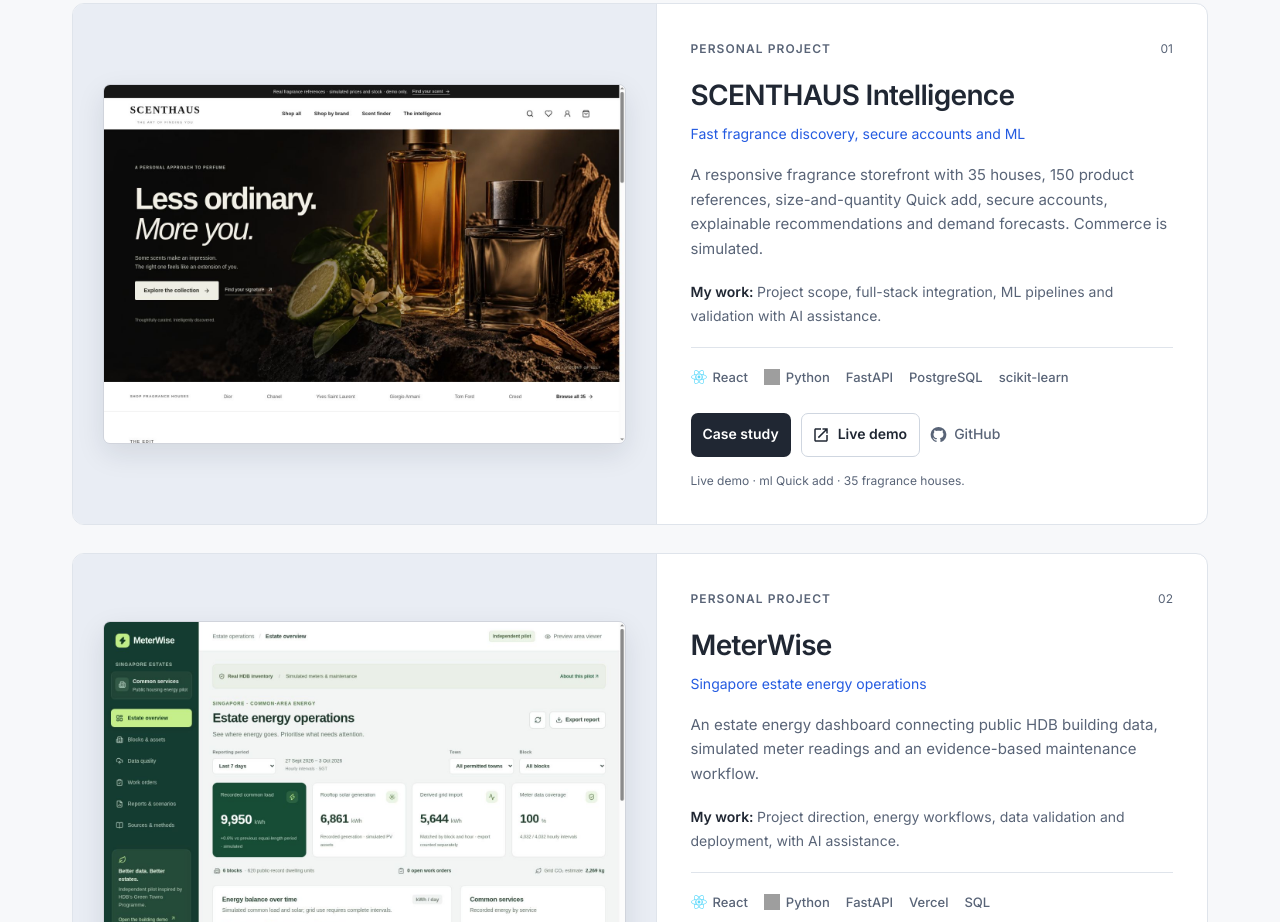
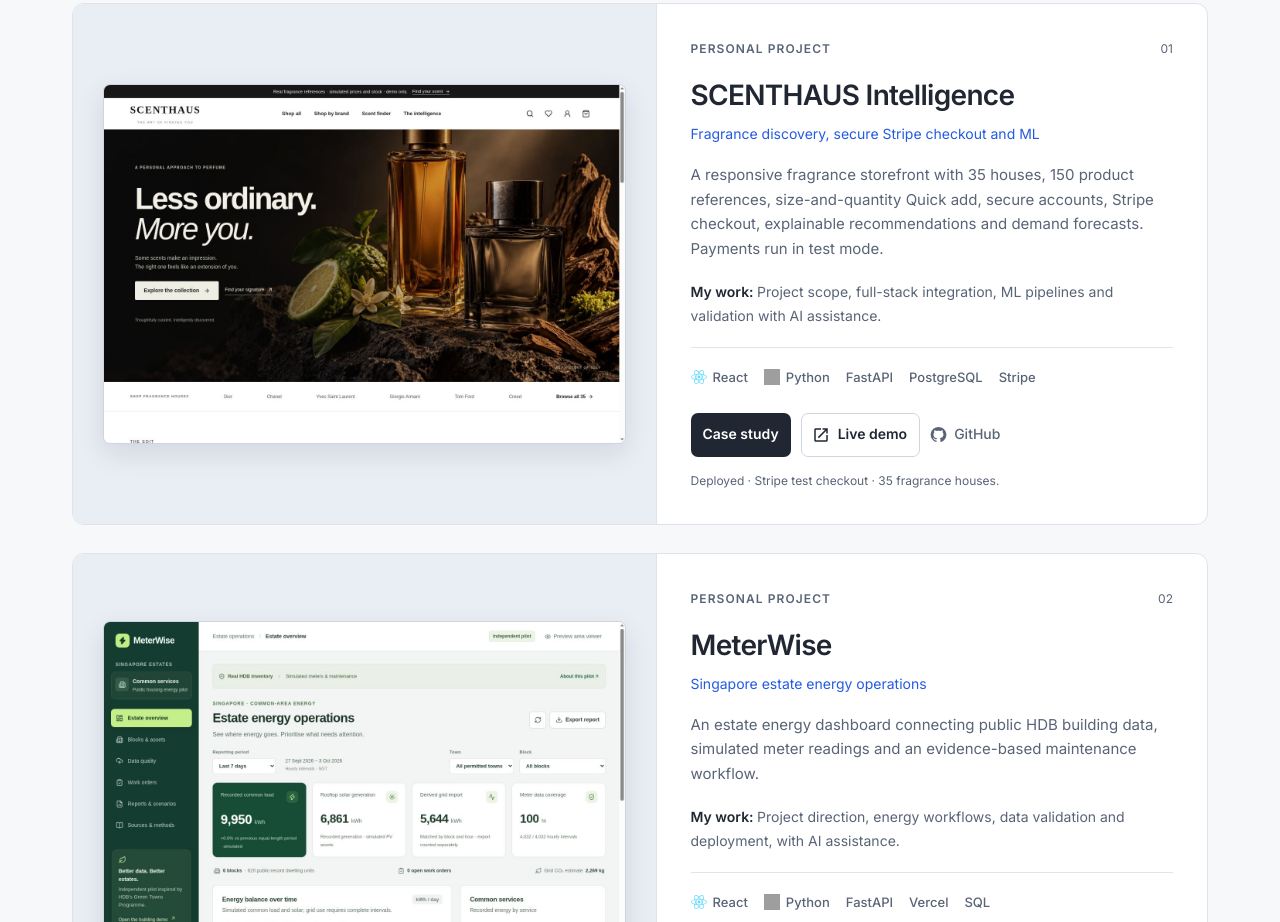
Before and after one commit to TeddyQyuon/TeddyQyuonPortfolio, a React (Vite) app: page / in a window 1280 px wide. Shown: the part 1160-2082 px from the top of the page. Built offline with nearby package versions, Linux system fonts and the light colour scheme; grey boxes are pictures that could not be loaded.

Commit message:
feat: showcase verified SCENTHAUS Stripe checkout

```diff
--- a/src/data/projects.js
+++ b/src/data/projects.js
@@ -19,6 +19,8 @@
 import scenthausOverview from '../assets/images/projects/scenthaus/admin-overview.png';
 import scenthausStorefront from '../assets/images/projects/scenthaus/storefront-verified.jpg';
 import scenthausQuickAdd from '../assets/images/projects/scenthaus/quick-add-verified.jpg';
+import scenthausCheckout from '../assets/images/projects/scenthaus/checkout-verified.jpg';
+import scenthausPayment from '../assets/images/projects/scenthaus/payment-confirmed.jpg';
 
 const projectData = [
   {
@@ -26,24 +28,24 @@
     projectGroup: 'personal',
     displayOrder: 1,
     displayName: 'SCENTHAUS Intelligence',
-    cardSubtitle: 'Fast fragrance discovery, secure accounts and ML',
-    cardSummary: 'A responsive fragrance storefront with 35 houses, 150 product references, size-and-quantity Quick add, secure accounts, explainable recommendations and demand forecasts. Commerce is simulated.',
+    cardSubtitle: 'Fragrance discovery, secure Stripe checkout and ML',
+    cardSummary: 'A responsive fragrance storefront with 35 houses, 150 product references, size-and-quantity Quick add, secure accounts, Stripe checkout, explainable recommendations and demand forecasts. Payments run in test mode.',
     cardContribution: 'Project scope, full-stack integration, ML pipelines and validation with AI assistance.',
-    cardTechnologies: ['React', 'Python', 'FastAPI', 'PostgreSQL', 'scikit-learn'],
-    cardNote: 'Live demo · ml Quick add · 35 fragrance houses.',
+    cardTechnologies: ['React', 'Python', 'FastAPI', 'PostgreSQL', 'Stripe'],
+    cardNote: 'Deployed · Stripe test checkout · 35 fragrance houses.',
     slug: 'scenthaus-intelligence',
     name: 'SCENTHAUS Intelligence — Fragrance Shop and ML Pipeline',
     category: 'Full-Stack',
     type: 'Personal ML portfolio project',
     role: 'AI-assisted personal project',
-    summary: 'A React/Vite and Python FastAPI fragrance shop backed by PostgreSQL. The public catalogue renders independently of account initialization, with a mobile-friendly storefront, searchable 35-house directory, ml-and-quantity Quick add, persistent wishlist and bag, account security, recommendations, forecasts and a protected admin dashboard.',
+    summary: 'A React/Vite and Python FastAPI fragrance shop backed by PostgreSQL. The public catalogue renders independently of account initialization, with a mobile-friendly storefront, searchable 35-house directory, ml-and-quantity Quick add, persistent wishlist and bag, server-priced Stripe checkout, signed payment confirmations, account security, recommendations, forecasts and a protected admin dashboard.',
     problem: 'A new fragrance shop needs a way to help customers discover suitable scents and plan inventory before it has real order history.',
-    solution: 'A simulated-commerce pipeline compares content, collaborative, basket and quiz-based recommendations with seasonal-naive, LightGBM, LSTM and N-BEATS SKU forecasts. The deployment uses Vercel Services for the React/Vite storefront and FastAPI service with separate Neon PostgreSQL databases.',
-    dataset: '2,000 simulated users, 78 weeks of history, 150 fragrance product references across 35 brands and 297 size variants. Orders, browsing activity and demand are simulated; product authenticity and availability are not verified. No real customer history or commercial uplift is claimed.',
+    solution: 'An ML pipeline built on simulated historical behaviour compares content, collaborative, basket and quiz-based recommendations with seasonal-naive, LightGBM, LSTM and N-BEATS SKU forecasts. Secure checkout extends the existing FastAPI architecture: database prices in SGD cents, atomic inventory reservations, stable payment idempotency and signature-verified Stripe webhooks. Vercel Services hosts the React/Vite storefront and API with separate Neon PostgreSQL databases.',
+    dataset: '2,000 simulated users, 78 weeks of history, 150 fragrance product references across 35 brands and 297 size variants. Historical orders, browsing activity and demand are simulated; new checkout orders use Stripe test payments; product authenticity and availability are not verified. No real customer history or commercial uplift is claimed.',
     dataPreparation: 'Training gates check nulls, duplicate order lines, invalid prices/quantities and outliers. Evaluation uses temporal cutoffs, excludes previously bought scents, and keeps an untouched forecasting holdout.',
     models: 'Popularity, item-item CF, hybrid and two-tower recommender variants; BM25/dense/hybrid search on 60 unreviewed draft labels; seasonal-naive, LightGBM, LSTM and N-BEATS forecasts evaluated across three origins.',
-    results: 'Historical simulated-data evaluation reports item-item CF NDCG@10 of 0.13731, full two-tower 0.13405 and popularity 0.10609; the BPR variant scores 0.14087. LSTM SKU WAPE averages 86.70% and MASE 0.795 across three seeds and three test origins. Hybrid search MRR@10 is 0.95278 on 60 rule-generated labels with none human-reviewed. Scores vary with each trained deployment. The 7 October 2026 Quick add and account-security release passed 84 Python tests on native PostgreSQL after full model training, six native Chromium journeys, Ruff and the production frontend build. Six staged hosted browser checks passed, including trusted session metadata and remote logout; Quick add and 2FA passed again on the public site. Tests cover concurrent bag additions, single-use recovery codes, session revocation, password changes and exports without secrets. The packaged API also passed isolated runtime-only checks without training libraries. Hosted verification used customer and guest flows; privileged admin and maintenance checks used the isolated native runtime. Results measure pipelines on simulated data, not real-market performance.',
-    technologies: ['React', 'Vite', 'JavaScript', 'Tailwind CSS', 'Python', 'FastAPI', 'PostgreSQL', 'SQLAlchemy', 'scikit-learn', 'LightGBM', 'MLflow', 'Vercel', 'pytest'],
+    results: 'Historical simulated-data evaluation reports item-item CF NDCG@10 of 0.13731, full two-tower 0.13405 and popularity 0.10609; the BPR variant scores 0.14087. LSTM SKU WAPE averages 86.70% and MASE 0.795 across three seeds and three test origins. Hybrid search MRR@10 is 0.95278 on 60 rule-generated labels with none human-reviewed. Scores vary with each trained deployment. The checkout release passed 119 backend tests, 15 frontend unit tests and 12 browser journeys, including desktop and mobile checkout. A real Stripe sandbox payment on the deployed site confirmed a single numbered order for S$193.01; refreshing and three genuine-event webhook replays preserved it. Tests cover client price manipulation, duplicate requests, concurrent signed confirmations, declined/async payments, cancellation, stock recovery, refunds, ownership and CSRF. The storefront preserves authenticator 2FA, recovery codes, session revocation and data exports without authentication secrets. Results measure pipelines on simulated data, not real-market performance.',
+    technologies: ['React', 'Vite', 'JavaScript', 'Tailwind CSS', 'Python', 'FastAPI', 'PostgreSQL', 'SQLAlchemy', 'scikit-learn', 'LightGBM', 'MLflow', 'Vercel', 'pytest', 'Stripe'],
     features: [
       'Public home and catalogue render without waiting for account, bag or optional recommendation requests',
       'Mobile-friendly navigation, searchable directory of 35 fragrance houses and direct brand filters',
@@ -52,7 +54,10 @@
       'Authenticator-based two-factor authentication, recovery codes, password changes and device-session controls',
       'Session login and last-active times, device/browser, IP and approximate location; revoke one or all other sessions',
       'Security event history and personal data export without authentication secrets',
-      'Quiz profiles, persistent wishlist/cart and demo checkout',
+      'Premium contact/delivery checkout and Stripe-hosted card/eligible payment methods in test mode',
+      'Server-owned SGD pricing, immutable numbered orders and webhook-only payment confirmation',
+      'Idempotent sessions, stock reservations, declined-payment retries, cancellation and refunds',
+      'Quiz profiles and persistent wishlist/cart',
       'Content, collaborative and basket recommendations with explanations',
       'Budget, size, season and stock filters; diversity and substitutes',
       'SKU/brand/category forecasts with P10–P90 uncertainty bands',
@@ -65,20 +70,29 @@
       'React + Vite storefront and admin interface',
       'FastAPI session authentication, enforced second factors, CSRF and role-protected REST API',
       'PostgreSQL customer state, revocable sessions, encrypted authenticator secrets, hashed recovery codes and atomic bag updates',
+      'Stripe-hosted Checkout; signature-verified webhooks update existing orders exactly once',
       'Security events retained for 90 days independently of personalization consent',
       'Precomputed recommendation/forecast artifacts; separate batch training and MLflow tracking',
       'Vercel Services storefront/API with separate Preview and Production Neon databases',
     ],
     challenges: 'Avoiding temporal leakage, handling sparse/new SKUs, preserving stock and checkout consistency, separating heavy training from the serving runtime, and removing account initialization from the public rendering path while retaining consented event tracking.',
-    learnings: 'How recommendation evaluation, forecast uncertainty, inventory planning, accessible shopping flows and account security fit into a complete application, while reporting simulation limits honestly.',
+    learnings: 'How recommendation evaluation, forecast uncertainty, inventory planning, accessible shopping flows, secure payment boundaries and account security fit into a complete application, while reporting simulation limits honestly.',
     screenshots: [{
       src: scenthausStorefront,
       alt: 'SCENTHAUS updated fragrance storefront with compact navigation and a searchable product catalogue.',
-      caption: 'Updated storefront captured during hosted verification. The hero artwork uses a WebP file approximately 92% smaller than the original. Prices, stock and commerce are simulated.',
+      caption: 'Updated storefront captured during hosted verification. The hero artwork uses a WebP file approximately 92% smaller than the original. Prices and stock remain seeded portfolio data; Stripe checkout runs in test mode.',
     }, {
       src: scenthausQuickAdd,
       alt: 'SCENTHAUS Quick add dialog with ml size selection, quantity controls and a precise bag total.',
       caption: 'Live Quick add flow: choose a bottle size and quantity, review the exact total and add to the persistent bag.',
+    }, {
+      src: scenthausCheckout,
+      alt: 'SCENTHAUS Singapore checkout with contact and delivery fields beside the server-priced SGD order summary.',
+      caption: 'Deployed checkout: the selected 100 ml bottle, S$193.01 total and complimentary Singapore delivery match the amount sent to Stripe. Test mode only.',
+    }, {
+      src: scenthausPayment,
+      alt: 'SCENTHAUS successful Stripe test payment confirmation for order SCENT-2026-000002.',
+      caption: 'Actual hosted Stripe sandbox payment confirmed by the deployed signed webhook. Refreshing and three event replays kept the same order. No real charge or dispatch.',
     }, {
       src: scenthausOverview,
       alt: 'SCENTHAUS protected admin dashboard showing sales, forecast intervals and inventory indicators on simulated data.',
@@ -87,7 +101,7 @@
     repositoryUrl: 'https://github.com/TeddyQyuon/scenthaus-intelligence/tree/complete-phases-real-catalog',
     demoUrl: 'https://scenthaus-intelligence.vercel.app/',
     demoLabel: 'Live demo',
-    demoAccessNote: 'The live demo includes 35 fragrance houses, 150 product references and Quick add. Create an account to try authenticator 2FA, recovery codes and session controls. Locations are approximate; older sessions may have no recorded metadata. Prices, stock and orders are simulated; checkout takes no payment and there is no fulfilment.',
+    demoAccessNote: 'The live demo includes 35 fragrance houses, 150 product references and Quick add. Create an account to try authenticator 2FA, recovery codes and session controls. Locations are approximate; older sessions may have no recorded metadata. Prices and stock are seeded portfolio data. Checkout uses Stripe test payments: no real charge or dispatch. Supplier authenticity, live inventory, tax/shipping policies and fulfilment require merchant review before launch.',
     reportUrl: null,
   },
   {
```
